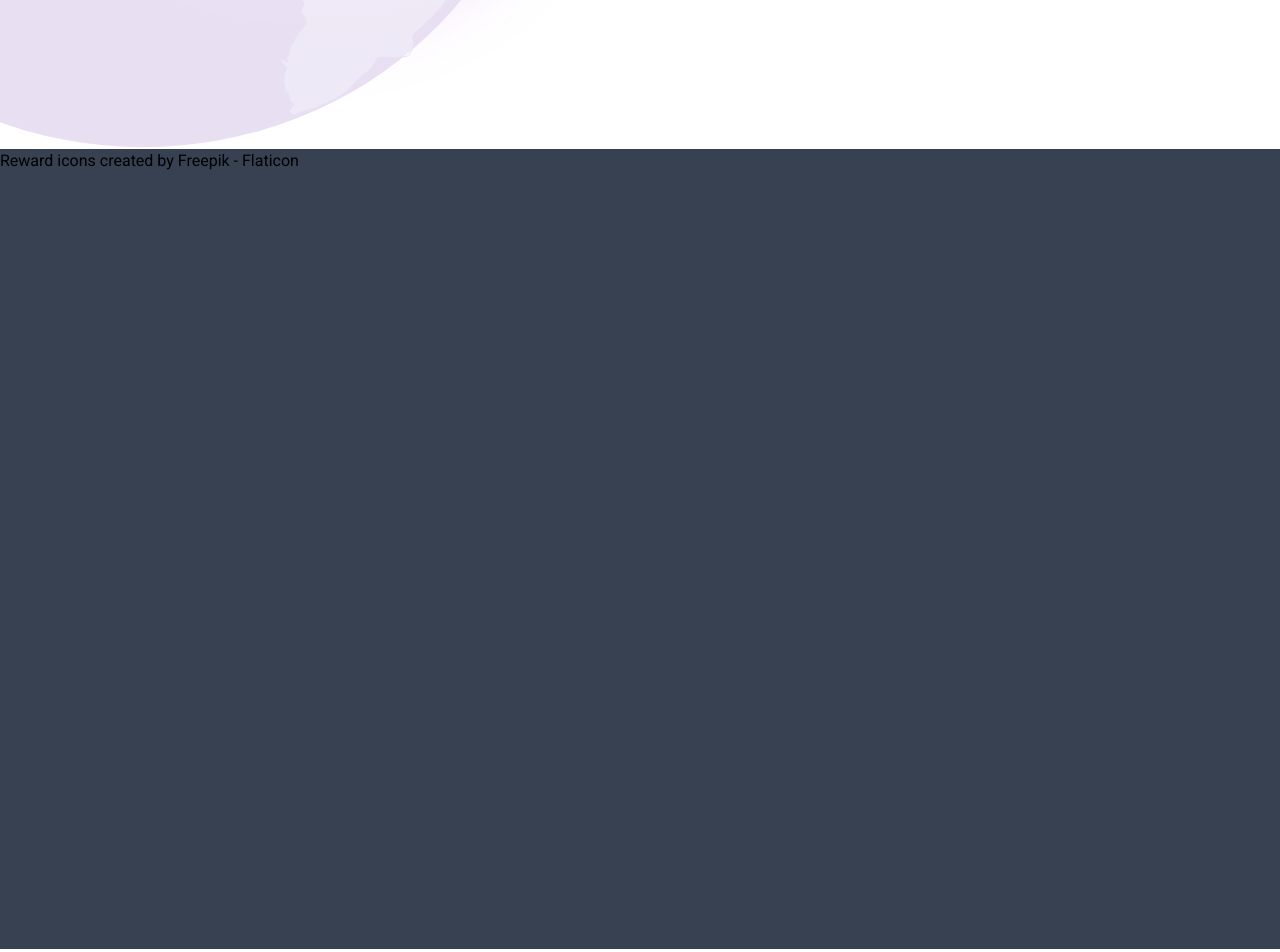
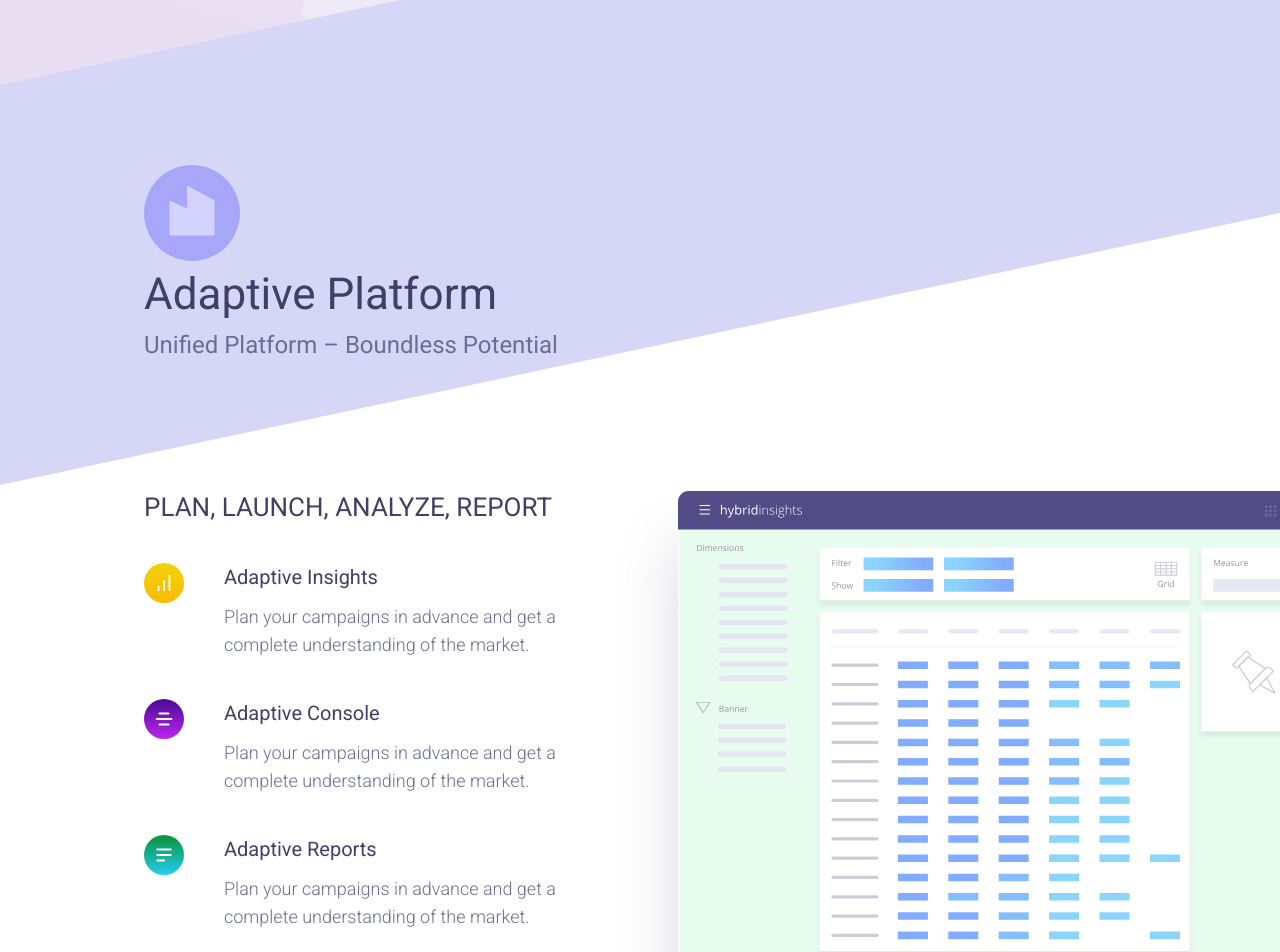
Before and after one commit to naymur-rhmn/advertising-solution, a React (Vite) app: page / in a window 1280 px wide. Shown: the part 1745-2697 px from the top of the page. Built offline with nearby package versions, Linux system fonts and the light colour scheme; a web font is replaced by a local one.

Commit message:
platform overview

```diff
--- a/package.json
+++ b/package.json
@@ -12,7 +12,8 @@
   "dependencies": {
     "@remixicon/react": "^4.5.0",
     "react": "^18.3.1",
-    "react-dom": "^18.3.1"
+    "react-dom": "^18.3.1",
+    "react-icons": "^5.4.0"
   },
   "devDependencies": {
     "@eslint/js": "^9.15.0",
--- a/src/components/Home/Hero.jsx
+++ b/src/components/Home/Hero/Hero.jsx
@@ -1,5 +1,5 @@
-import console from "../../assets/plan_console.svg";
-import phone from "../../assets/phone.svg";
+import console from "../../../assets/plan_console.svg";
+import phone from "../../../assets/phone.svg";
 import { RiArrowRightSLine, RiArrowRightLine } from "@remixicon/react";
 
 function Hero() {
--- /dev/null
+++ b/src/components/Home/LoadingComponent.jsx
@@ -0,0 +1,7 @@
+import React from "react";
+
+function LoadingComponent() {
+  return <div>LoadingComponent</div>;
+}
+
+export default LoadingComponent;
--- a/src/components/Home/Overview.jsx
+++ /dev/null
@@ -1,5 +0,0 @@
-function Overview() {
-  return <div>Overview</div>;
-}
-
-export default Overview;
--- a/src/components/Home/About/AboutCard.jsx
+++ b/src/components/Home/Overview/OverviewCard.jsx
@@ -1,4 +1,4 @@
-function AboutCard({ number, text, img }) {
+function OverviewCard({ number, text, img }) {
   return (
     <div className="border-l border-neutral flex items-center gap-3 md:px-5 px-4">
       <div className="w-[50px] h-[50px]">
@@ -14,4 +14,4 @@ function AboutCard({ number, text, img }) {
   );
 }
 
-export default AboutCard;
+export default OverviewCard;
--- a/src/components/Home/PlatformOverview.jsx
+++ /dev/null
@@ -1,5 +0,0 @@
-function PlatformOverview() {
-  return <div>PlatformOverview</div>;
-}
-
-export default PlatformOverview;
--- /dev/null
+++ b/src/components/Home/PlatformOverview/PlatformCard.jsx
@@ -0,0 +1,21 @@
+function PlatformCard({ children, title, desc, gradientBg }) {
+  return (
+    <div className="flex gap-10">
+      <div className="">
+        <div
+          className={`${gradientBg} h-10 w-10 flex items-center rounded-full justify-center`}
+        >
+          {children}
+        </div>
+      </div>
+      <div className="pr-4">
+        <h4 className="md:text-xl text-lg mb-3 capitalize">{title}</h4>
+        <p className="md:text-lg text-base font-light leading-relaxed">
+          {desc}
+        </p>
+      </div>
+    </div>
+  );
+}
+
+export default PlatformCard;
--- /dev/null
+++ b/src/components/Home/PlatformOverview/PlatformOverview.jsx
@@ -0,0 +1,146 @@
+import { RiBuilding3Fill } from "@remixicon/react";
+import PlatformCard from "./platformCard";
+import { HiMenuAlt2 } from "react-icons/hi";
+import { TbMenu4 } from "react-icons/tb";
+import { FiBarChart } from "react-icons/fi";
+import insight from "../../../assets/platform-1.svg";
+import { useEffect, useState } from "react";
+
+function PlatformOverview() {
+  const [counter, setCounter] = useState(0);
+
+  useEffect(() => {
+    const interval = setInterval(() => {
+      setCounter((prev) => {
+        if (prev === 100) {
+          clearInterval(interval);
+          return 100;
+        }
+        return prev + 1;
+      });
+    }, 10);
+    return () => clearInterval(interval);
+  }, []);
+
+  return (
+    <section className="bg-white relative z-10">
+      <div className="bg-section-alt relative"></div>
+      <div className="relative overflow-hidden h-full w-full">
+        <div className="max-w-screen-lg mx-auto px-4 z-20">
+          {/* section title */}
+          <div className="py-4">
+            <div className="h-24 w-24 rounded-full bg-[#A8A6F9] flex items-center justify-center">
+              <RiBuilding3Fill size={60} color="#D4D3FF" />
+            </div>
+            <h2 className="text-[24px] sm:text-[28px] md:text-[40px] lg:text-[44px]">
+              Adaptive Platform
+            </h2>
+            <p className="text-[18px] md:text-[22px] lg:text-[24px]">
+              Unified Platform – Boundless Potential
+            </p>
+          </div>
+          {/* groups container */}
+          <div className="mt-28 ">
+            {/* first group */}
+            <div className="flex gap-4">
+              {/* group content */}
+              <div className="flex-1">
+                <h3 className="md:text-[26px] sm:text-2xl text-xl uppercase">
+                  Plan, launch, analyze, report
+                </h3>
+                {/* content cards */}
+                <div className="mt-10 flex flex-col gap-10">
+                  <PlatformCard
+                    gradientBg={"orangebg"}
+                    title={"Adaptive Insights"}
+                    desc={
+                      "Plan your campaigns in advance and get a complete understanding of the market."
+                    }
+                  >
+                    <FiBarChart size={22} color="white" />
+                  </PlatformCard>
+
+                  <PlatformCard
+                    gradientBg={"indigobg"}
+                    title={"Adaptive console"}
+                    desc={
+                      "Plan your campaigns in advance and get a complete understanding of the market."
+                    }
+                  >
+                    <TbMenu4 size={22} color="white" />
+                  </PlatformCard>
+
+                  <PlatformCard
+                    gradientBg={"greenbg"}
+                    title={"Adaptive reports"}
+                    desc={
+                      "Plan your campaigns in advance and get a complete understanding of the market."
+                    }
+                  >
+                    <HiMenuAlt2 size={22} color="white" />
+                  </PlatformCard>
+                </div>
+              </div>
+              {/* group image */}
+              <div className="flex-1">
+                <div className="absolute left-0 w-full">
+                  <div className="absolute left-[53%] w-full h-full ">
+                    <div className="bg-green-300 rounded-xl w-[650px]">
+                      <img
+                        className="imgboxshadow group-img relative w-[650px] h-full"
+                        src={insight}
+                        alt="adaptive insights"
+                      />
+                    </div>
+                  </div>
+                </div>
+              </div>
+            </div>
+
+            {/* second group */}
+            <div className="mt-[160px] flex pb-10">
+              {/* group content */}
+              <div className="flex-1 pb-20">
+                <h3 className="md:text-[26px] sm:text-2xl text-xl uppercase">
+                  Reduce costs. <br />
+                  Drive maximum results.
+                </h3>
+                <div className="mt-10">
+                  <PlatformCard
+                    gradientBg={"orangebg"}
+                    title={"Adaptive platform"}
+                    desc={
+                      "Is a solid foundation to set up your own programmatic department. Take programmatic in-house with our adaptable and customisable toolkit. We can design it according to your brandbook."
+                    }
+                  >
+                    <FiBarChart size={22} color="white" />
+                  </PlatformCard>
+                </div>
+              </div>
+              {/* group image */}
+              <div className="flex-1">
+                <div className="absolute left-0 w-full">
+                  <div className="absolute left-[53%] w-full h-full ">
+                    <div className="w-[650px] h-[380px] rounded-xl">
+                      <div className="imgboxshadow bg-white h-full w-full  flex items-center justify-center">
+                        <div className="h-[280px] w-[280px] rounded-full bg-gradient-to-b from-fuchsia-200 to-blue-200 p-6">
+                          <div className="h-full w-full bg-white rounded-full  flex items-center justify-center">
+                            <p className="font-semibold text-6xl text-primary">
+                              <span>{counter}</span>%
+                            </p>
+                          </div>
+                        </div>
+                      </div>
+                    </div>
+                  </div>
+                </div>
+              </div>
+            </div>
+          </div>
+        </div>
+      </div>
+    </section>
+  );
+}
+
+export default PlatformOverview;
--- a/src/index.css
+++ b/src/index.css
@@ -10,6 +10,14 @@
 @layer base {
   html {
     @apply font-roboto;
+  }
+  h1,
+  h2,
+  h3,
+  h4,
+  h5,
+  h6 {
+    @apply text-primary;
   }
   p {
     @apply text-secondary;
@@ -119,3 +127,49 @@
     stroke-dashoffset: 0;
   }
 }
+
+/* platform overview */
+.bg-section-alt {
+  position: relative;
+  transform: skewY(-12deg);
+  z-index: -1;
+}
+.bg-section-alt::after {
+  position: absolute;
+  top: -200px;
+  left: 0;
+  height: 400px;
+  width: 100%;
+  content: "";
+  background-color: #d6d6f7;
+  z-index: 1;
+}
+
+.orangebg {
+  background: rgb(240, 210, 13);
+  background: linear-gradient(
+    180deg,
+    rgba(240, 210, 13, 1) 0%,
+    rgba(251, 188, 1, 1) 100%
+  );
+}
+.greenbg {
+  background: rgb(11, 144, 55);
+  background: linear-gradient(
+    180deg,
+    rgba(11, 144, 55, 1) 0%,
+    rgba(35, 207, 242, 1) 100%
+  );
+}
+.indigobg {
+  background: rgb(73, 11, 144);
+  background: linear-gradient(
+    180deg,
+    rgba(73, 11, 144, 1) 0%,
+    rgba(190, 35, 242, 1) 100%
+  );
+}
+
+.imgboxshadow {
+  box-shadow: 0 55px 55px rgba(106, 100, 128, 0.25);
+}
--- a/src/pages/Home.jsx
+++ b/src/pages/Home.jsx
@@ -1,16 +1,19 @@
-import AboutUs from "../components/Home/About/AboutUs";
-import Hero from "../components/Home/Hero";
+import Hero from "../components/Home/Hero/Hero";
 import Footer from "../components/shared/Footer";
 import Navbar from "../components/shared/Navbar";
+import Overview from "../components/Home/Overview/Overview";
+import PlatformOverview from "../components/Home/PlatformOverview/PlatformOverview";
+import LoadingComponent from "../components/Home/LoadingComponent";
 
 function Home() {
   return (
     <>
       {/* <Navbar /> */}
       <Hero />
-      <AboutUs />
-
+      <Overview />
+      <PlatformOverview />
       <Footer />
+      <LoadingComponent />
     </>
   );
 }
```
Also changed, not shown: src/components/Home/Overview/Overview.jsx (renamed from src/components/Home/About/AboutUs.jsx, +9 -11 lines), src/assets/platform-1.svg (added), src/components/Home/Overview/GlobusSVG.jsx (renamed from src/components/Home/About/GlobusSVG.jsx), 1 other file (tests, documents, lock files or other folders).
